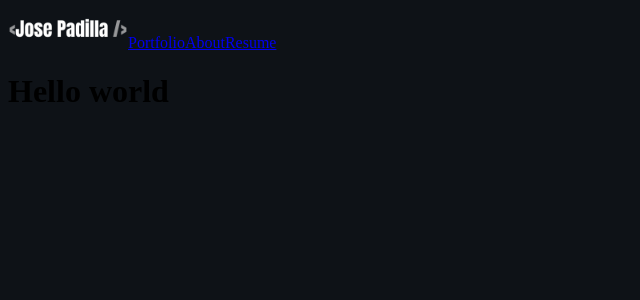
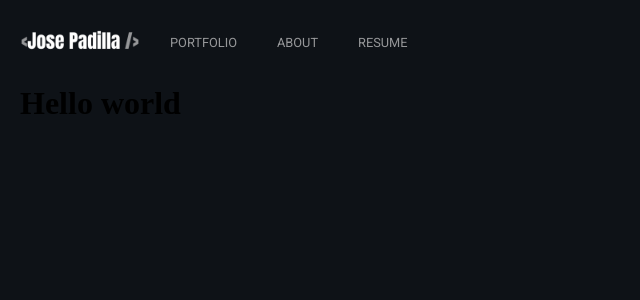
Before and after one commit to JpadillaCoding/Personal-Website, a Next.js app: page / in a window 1280 px wide. Shown: the top 300 px of the page, without its empty margins (0-640 px from the left). Built offline with nearby package versions, Linux system fonts and the light colour scheme.

Commit message:
style: nav bar links

```diff
--- a/app/components/Navigation.tsx
+++ b/app/components/Navigation.tsx
@@ -5,7 +5,7 @@ import Image from "next/image";
 const Navigation = () => {
     return (
         <header>
-            <nav>
+            <nav className="nav-wrapper">
                 <Link href="/">
                     <Image
                     src="/logo.png"
@@ -14,14 +14,14 @@ const Navigation = () => {
                     alt="Logo with the name Jose Padilla between brackets"
                     />
                 </Link>
-                <Link href="/portfolio">
-                    Portfolio
+                <Link href="/portfolio" className="nav-link">
+                    PORTFOLIO
                 </Link>
-                <Link href="/about">
-                    About
+                <Link href="/about" className="nav-link">
+                    ABOUT
                 </Link>
-                <Link href="/resume">
-                    Resume
+                <Link href="/resume" className="nav-link">
+                    RESUME
                 </Link>
             </nav>
         </header>
--- a/app/globals.css
+++ b/app/globals.css
@@ -1,3 +1,24 @@
-.main {
-    background-color: #0e1217;
-  }
+@import url('https://fonts.googleapis.com/css2?family=Roboto:wght@400;700&display=swap');
+
+.page-wrapper {
+  background-color: #0e1217;
+  margin: 20px;
+  padding: 0;
+}
+.nav-wrapper {
+  display: flex;
+}
+.nav-link {
+  font-family: 'Roboto', sans-serif;
+  text-decoration: none;
+  margin: 15px 10px 10px 30px;
+  font-size: .8em;
+  color: #969799;
+}
+.nav-link:visited {
+  color: #969799;
+}
+.nav-link:hover {
+  color: #ffffff;
+  text-decoration: underline;
+}
--- a/app/layout.tsx
+++ b/app/layout.tsx
@@ -15,7 +15,7 @@ export default function RootLayout({
 }) {
   return (
     <html lang="en">
-      <body className="main">
+      <body className="page-wrapper">
         <Navigation />
         {children}
       </body>
--- a/app/projects/page.tsx
+++ b/app/portfolio/page.tsx
@@ -1,4 +1,4 @@
-export default function Projects() {
+export default function Portfolio() {
     return (
         <div>
             <h1>Projects</h1>
```
